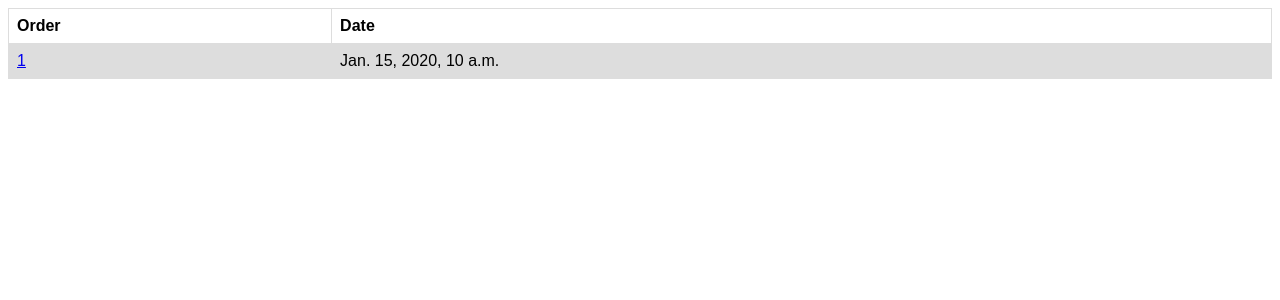
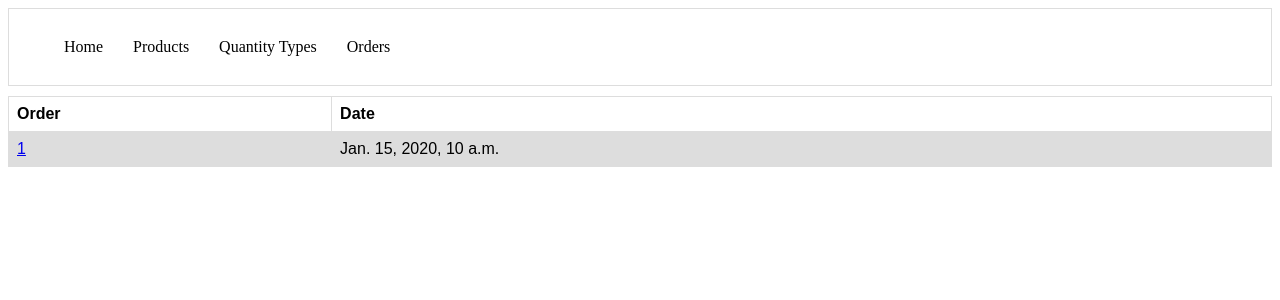
Before and after one commit to maikofelix47/budget-order, a Django app: page /orders/ in a window 1280 px wide. Shown: the top 300 px of the page. Run offline with Django 4.2, Linux system fonts and the light colour scheme; tables that the repository leaves empty hold one stand-in row (values such as "Sample post").

Commit message:
Added base css, home view and set staticfiles sir to static

```diff
--- a/budget_order/settings.py
+++ b/budget_order/settings.py
@@ -130,10 +130,15 @@ USE_TZ = True
 
 STATIC_URL = 'static/'
 
+STATICFILES_DIRS = [
+    BASE_DIR / "static"
+]
+
 # Default primary key field type
 # https://docs.djangoproject.com/en/4.1/ref/settings/#default-auto-field
 
 DEFAULT_AUTO_FIELD = 'django.db.models.BigAutoField'
 
+
 MEDIA_ROOT = BASE_DIR / env('MEDIA_ROOT')
 MEDIA_URL = env('MEDIA_URL')
--- a/budget_order/urls.py
+++ b/budget_order/urls.py
@@ -15,8 +15,10 @@ Including another URLconf
 """
 from django.contrib import admin
 from django.urls import path, include
+from . import views
 
 urlpatterns = [
+    path('', views.index, name='index'),
     path('admin/', admin.site.urls),
     path('store/', include('stores.urls')),
     path('products/', include('products.urls')),
--- /dev/null
+++ b/budget_order/views.py
@@ -0,0 +1,4 @@
+from django.shortcuts import render
+
+def index(request):
+    return render(request,'index.html')
--- /dev/null
+++ b/static/base.css
@@ -0,0 +1,28 @@
+.nav-bar{
+    position: relative;
+    display: flex;
+    flex-wrap: wrap;
+    align-items: center;
+    border: 1px solid #dddddd;
+    margin-bottom: 10px;
+}
+.navbar-ul{
+    list-style: none;
+    display: flex;
+    flex-direction: row;
+}
+.navbar-li{
+    box-sizing: border-box;
+    line-height: 24px;
+    list-style-type: none;
+}
+.navbar-link{
+    text-decoration: none;
+    display: block;
+    color: rgb(0, 0, 0);
+    font-size: 16px;
+    padding: 10px 15px;
+}
+.navbar-link:hover{
+    cursor: pointer;
+}
--- a/templates/base.html
+++ b/templates/base.html
@@ -1,3 +1,4 @@
+{% load static %}
 <!DOCTYPE html>
 <html lang="en">
 <head>
@@ -6,9 +7,20 @@
     <meta name="viewport" content="width=device-width, initial-scale=1.0">
     {% block css %}
     {% endblock %}
+    <link rel="stylesheet" href="{% static 'base.css' %}"/>
     <title>{% block page_title %} Budget Order {% endblock %}</title>
 </head>
 <body>
+    <header>
+        <nav class="nav-bar">
+            <ul class="navbar-ul">
+                <li class="navbar-li"><a class="navbar-link" href="{% url 'index' %}">Home</a></li>
+                <li class="navbar-li"><a class="navbar-link" href="{% url 'products' %}">Products</a></li>
+                <li class="navbar-li"><a class="navbar-link" href="{% url 'quantity-types' %}">Quantity Types</a></li>
+                <li class="navbar-li"><a class="navbar-link" href="{% url 'orders' %}">Orders</a></li>
+            </ul>
+        </nav>
+    </header>
     {% block content %}
     {% endblock %}
 </body>
```
Also changed, not shown: templates/index.html (added, +14 -0 lines), static/home.css (added).
